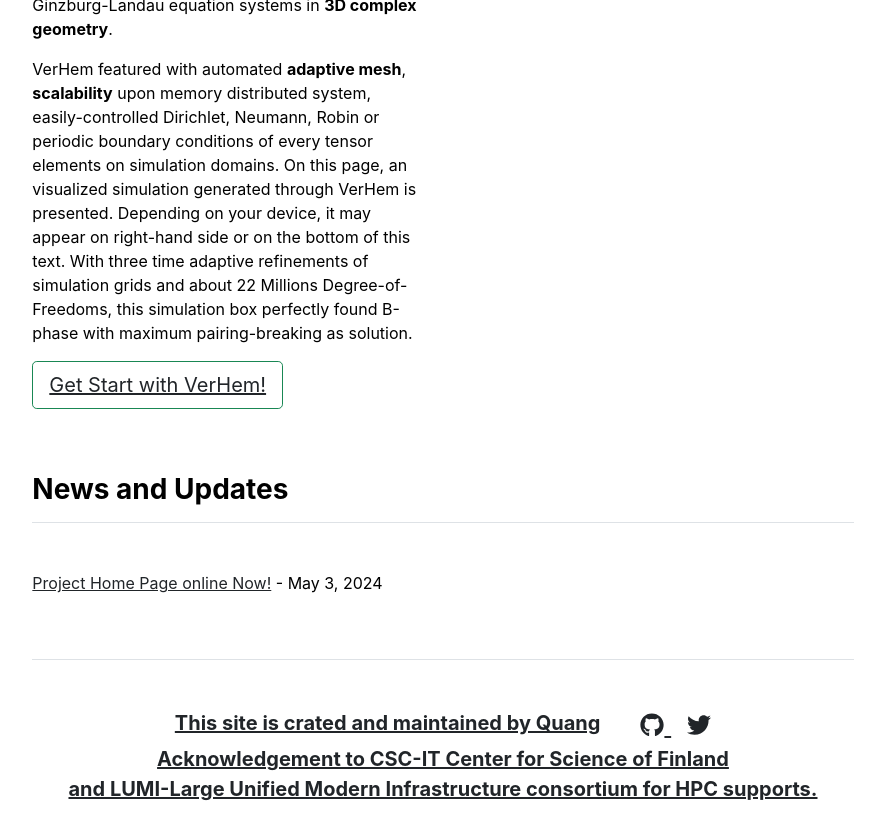
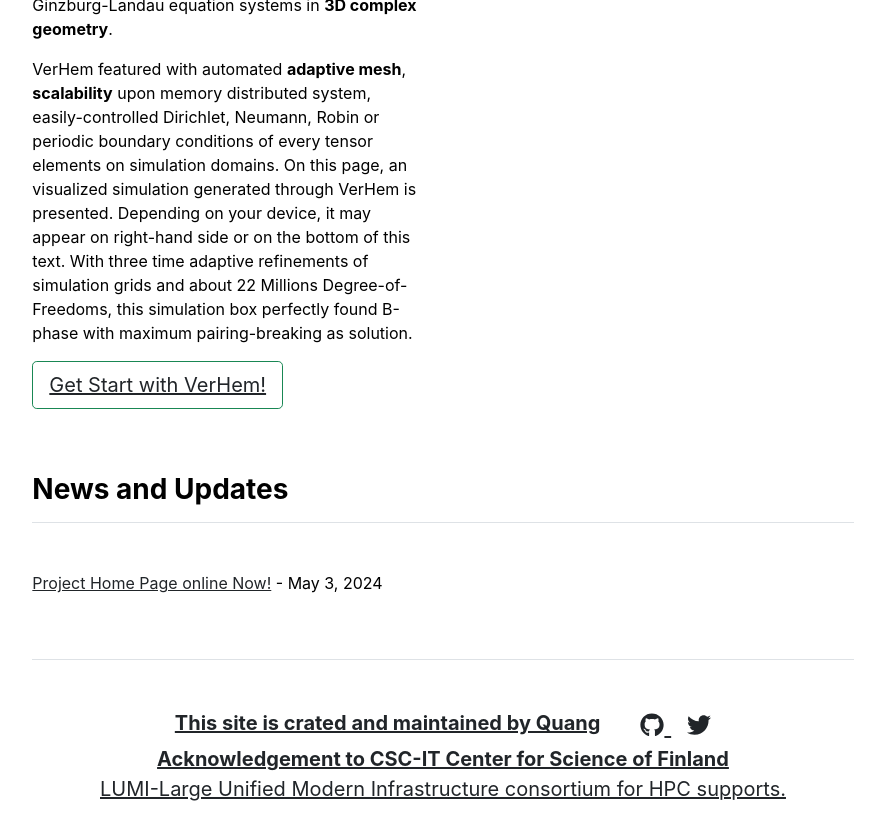
Before and after one commit to VerHem/VerHem.github.io, a Jekyll site: the page built from index.md, in a window 1280 px wide and 900 px high, scrolled down 1074 px. Shown: the top 840 px of the window, without its empty margins (197-1082 px from the left). Built offline with Jekyll 4.4.1, drawn with Linux system fonts in a browser that asks for light colours.

Commit message:
change footer info

```diff
--- a/_includes/footer.html
+++ b/_includes/footer.html
@@ -16,13 +16,13 @@
     </div>
     <div class="row justify-content-md-center">
       <div class="col col-md-auto">
-        <a class="fs-5 fw-bold" href="https://tekniiquann.github.io" >
+        <a class="fs-5 fw-bold" href="https://www.csc.fi" >
           Acknowledgement to CSC-IT Center for Science of Finland
         </a>
       </div>
       <div class="col-md-auto text-end social-media-icons">
-        <a class="fs-5 fw-bold" href="https://tekniiquann.github.io" >
-          and LUMI-Large Unified Modern Infrastructure consortium for HPC supports.
+        <a class="fs-5" href="https://www.lumi-supercomputer.eu" >
+          LUMI-Large Unified Modern Infrastructure consortium for HPC supports.
         </a>
       </div>
     </div>
```
